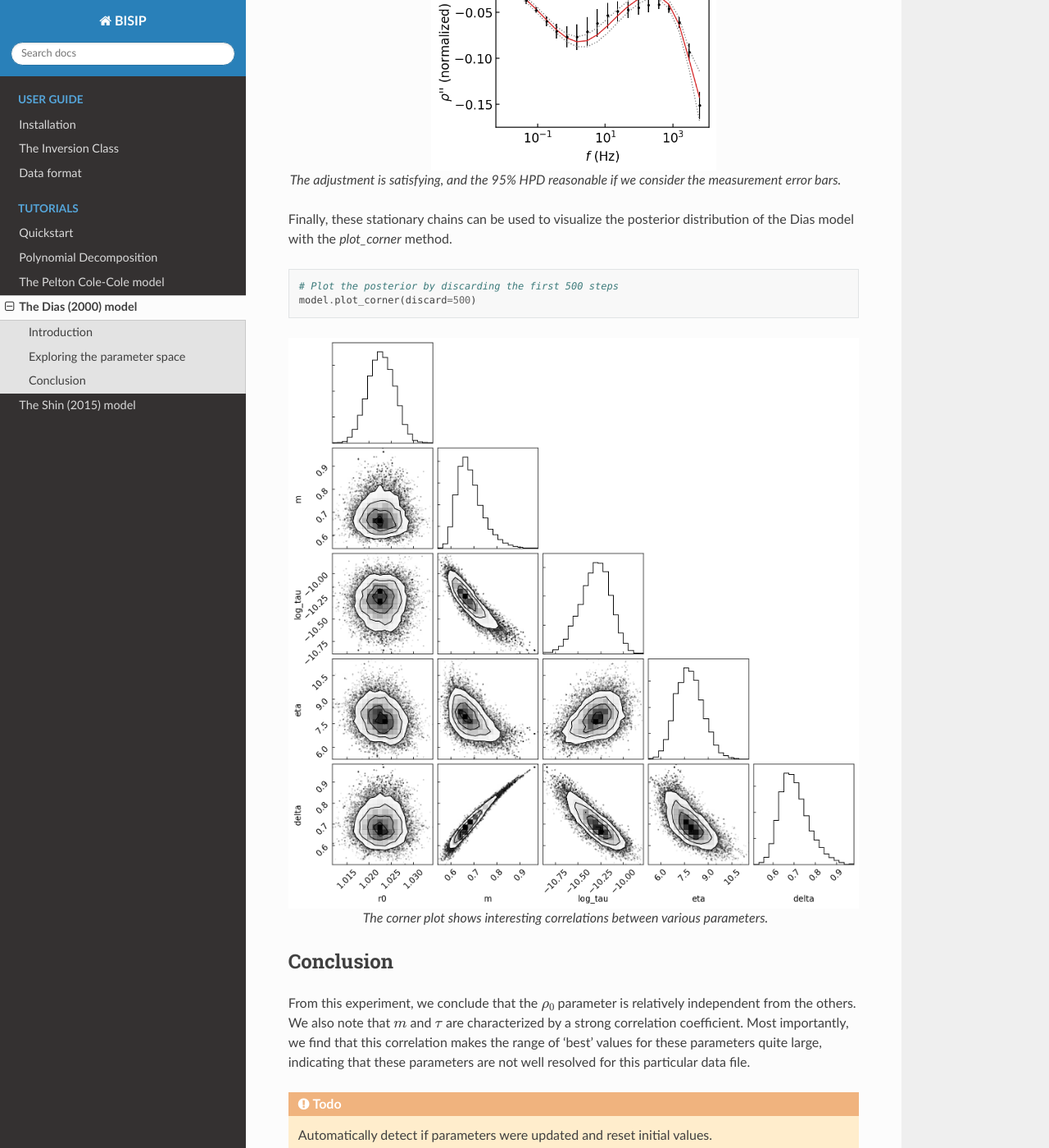
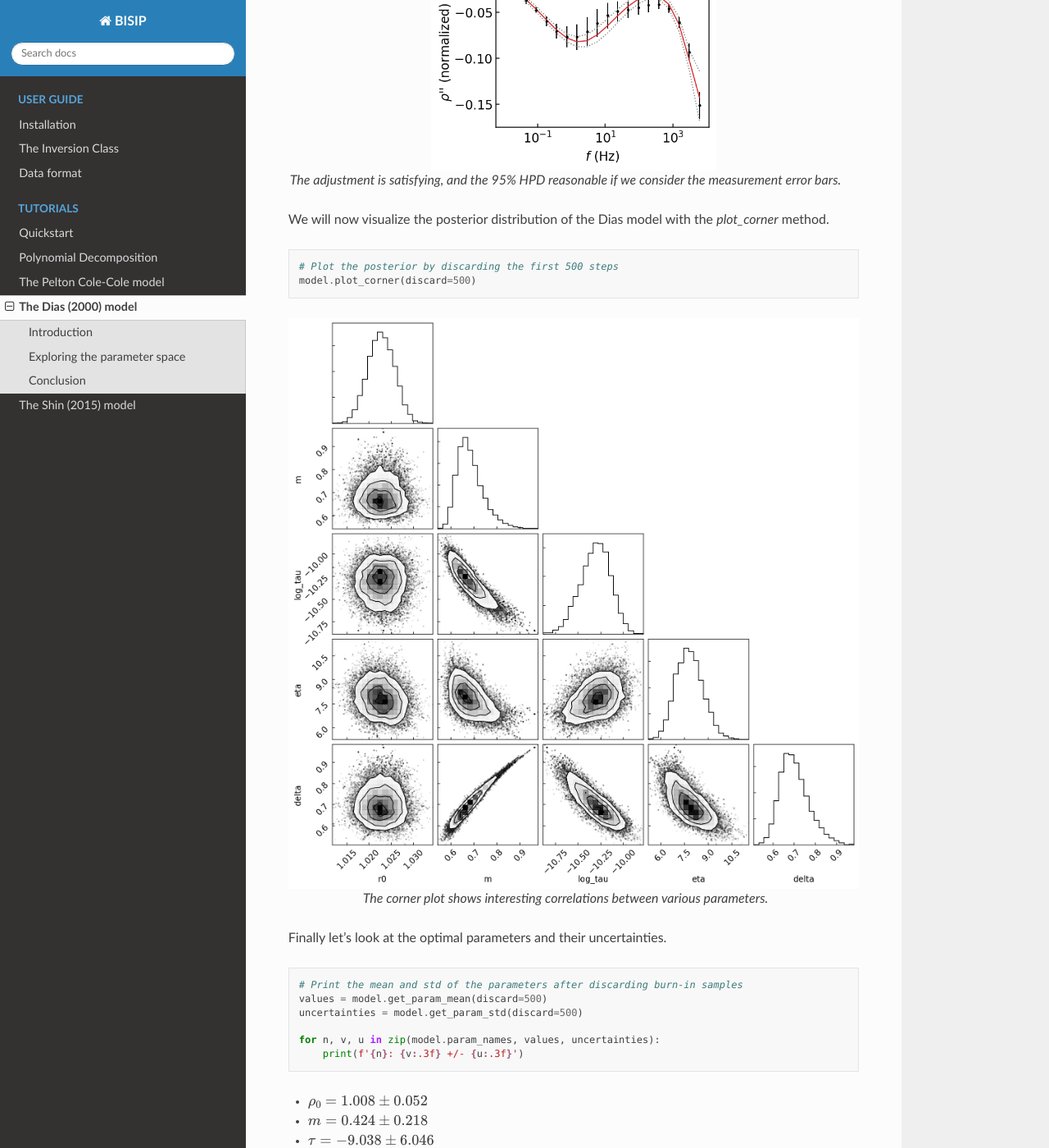
Before and after one commit to clberube/bisip2, a Sphinx documentation site: the page built from docs/tutorials/dias.rst, in a window 1280 px wide and 1400 px high, scrolled down 3885 px. Shown: the whole window at 82% size. Built offline with Sphinx 7.4.7 and the Read the Docs theme 2.0.0, drawn with Linux system fonts in a browser that asks for light colours; some of the changed text lies outside the part shown.

Commit message:
Update docs

```diff
--- a/docs/tutorials/dias.rst
+++ b/docs/tutorials/dias.rst
@@ -135,8 +135,7 @@ With these improved parameter chains the fit quality should be improved.
     The adjustment is satisfying, and the 95% HPD reasonable if we consider the
     measurement error bars.
 
-Finally, these stationary chains can be used to visualize the posterior
-distribution of the Dias model with the `plot_corner` method.
+We will now visualize the posterior distribution of the Dias model with the `plot_corner` method.
 
 .. code-block:: python
 
@@ -149,6 +148,23 @@ distribution of the Dias model with the `plot_corner` method.
 
     The corner plot shows interesting correlations between various parameters.
 
+Finally let's look at the optimal parameters and their uncertainties.
+
+.. code-block:: python
+
+    # Print the mean and std of the parameters after discarding burn-in samples
+    values = model.get_param_mean(discard=500)
+    uncertainties = model.get_param_std(discard=500)
+
+    for n, v, u in zip(model.param_names, values, uncertainties):
+        print(f'{n}: {v:.3f} +/- {u:.3f}')
+
+- :math:`\rho_0 = 1.008 \pm 0.052`
+- :math:`m = 0.424 \pm 0.218`
+- :math:`\tau = -9.038 \pm 6.046`
+- :math:`\eta = 84.133 \pm 47.866`
+- :math:`\delta = 0.480 \pm 0.263`
+
 Conclusion
 ----------
 From this experiment, we conclude that the :math:`\rho_0` parameter is relatively
--- a/docs/tutorials/scripts/dias_example.py
+++ b/docs/tutorials/scripts/dias_example.py
@@ -1,7 +1,7 @@
 # @Author: charles
 # @Date:   2020-03-13T10:32:45-04:00
 # @Last modified by:   charles
-# @Last modified time: 2020-03-13T12:06:54-04:00
+# @Last modified time: 2020-03-13T12:38:58-04:00
 
 
 import os
@@ -59,8 +59,9 @@ if __name__ == '__main__':
     # chain = model.get_chain(discard=1000, thin=1, flat=True)
     # # Get the mean parameter values and their std
     # # discarding the first 1000 steps (burn-in)
-    # values = model.get_param_mean(chain)
-    # uncertainties = model.get_param_std(chain)
-    #
-    # for n, v, u in zip(model.param_names, values, uncertainties):
-    #     print(f'{n}: {v:.5f} +/- {u:.5f}')
+
+    values = model.get_param_mean(discard=500)
+    uncertainties = model.get_param_std(discard=500)
+
+    for n, v, u in zip(model.param_names, values, uncertainties):
+        print(f'{n}: {v:.5f} +/- {u:.5f}')
```
